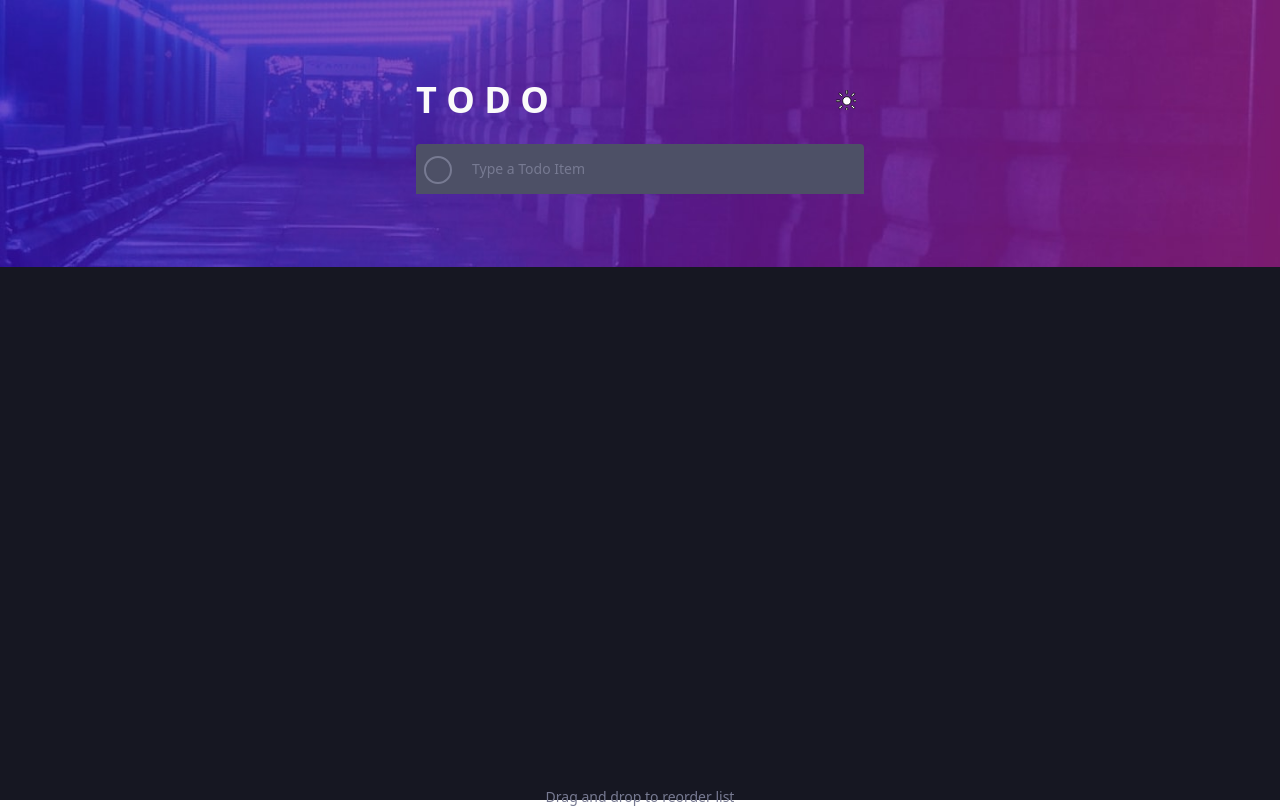
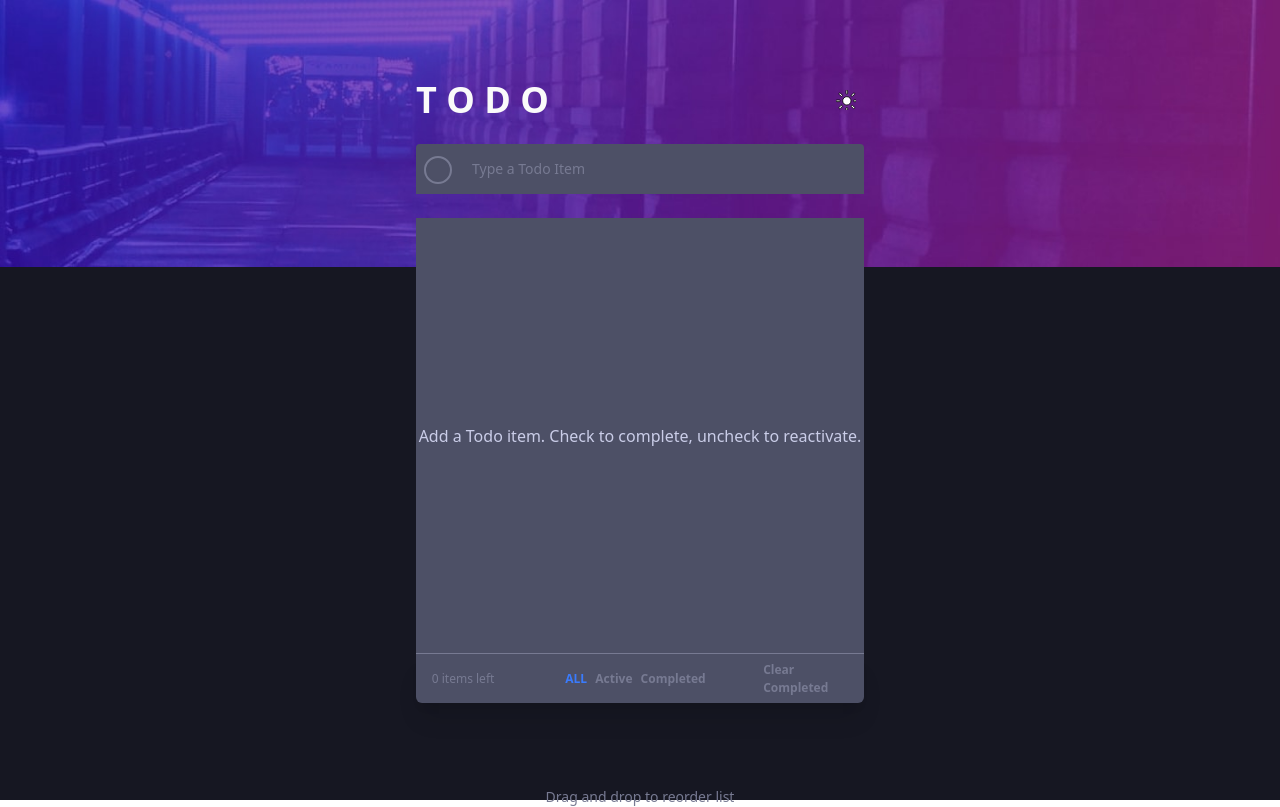
Before and after one commit to mortimerz/todo-app, a Next.js app: page / in a window 1280 px wide. Built offline with nearby package versions, Linux system fonts and the light colour scheme.

Commit message:
Reworked UI for Todo Items Container
* show empty view when no items are available
* created empty view compoent
* added styling

```diff
--- /dev/null
+++ b/components/todo/items/EmptyView.tsx
@@ -0,0 +1,29 @@
+import { observer } from "mobx-react-lite";
+import TodoStore, { TodoState, TodoViewFilter } from "../../../stores/TodoStore";
+
+interface IEmptyView {
+    todoStore: TodoStore;
+}
+
+const EmptyView: React.FC<IEmptyView> = ({ todoStore }) => {
+    let message = '';
+
+    switch (todoStore.viewFilter) {
+        case TodoViewFilter.ACTIVE:
+            message = 'You have no Active items remaining.'
+            break;
+        case TodoViewFilter.COMPLETED:
+            message = 'You have no Completed items.'
+            break;
+        default:
+            message = 'Add a Todo item. Check to complete, uncheck to reactivate.'
+            break;
+    }
+    return (
+        <div className="todo-empty">
+            {message}
+        </div>
+    )
+}
+
+export default observer(EmptyView);
--- a/components/todo/items/TodoItemsContainer.tsx
+++ b/components/todo/items/TodoItemsContainer.tsx
@@ -1,37 +1,32 @@
 import { observer } from "mobx-react";
 import TodoStore, { ITodoItem, TodoViewFilter } from "../../../stores/TodoStore";
+import EmptyView from "./EmptyView";
 import TodoItem from "./TodoItem";
 import TodoOptionsContainer from "./TodoOptionsContainer";
 
 interface ITodoItemsContainer {
-  todoStore:TodoStore;
+  todoStore: TodoStore;
 }
 
 const TodoItemsContainer: React.FC<ITodoItemsContainer> = ({ todoStore }) => {
   return (
     <>
-      <div className="
-      overflow-y-auto
-      items-center
-      flex
-      flex-col
-      rounded
-      max-h-[80%]
-      divide-y-[1px]
-      shadow-xl
-      dark:divide-dark-light-grayish-blue/[.20]
-      divide-light-light-grayish-blue
-      ">
-        {todoStore.getFilteredView().map((todo: ITodoItem, index) => {
-          return (
-            <TodoItem key={index} todoStore={todoStore} {...todo}></TodoItem>
+      {
+        todoStore.getFilteredView().length > 0 ?
+          (
+            <div className="todo-items-container">
+              {todoStore.getFilteredView().map((todo: ITodoItem, index) => {
+                return (
+                  <TodoItem key={index} todoStore={todoStore} {...todo}></TodoItem>
+                )
+              }
+              )}
+            </div>
+          ) : (
+            <EmptyView todoStore={todoStore} />
           )
-        })}
-      </div>
-      {
-        !!todoStore.todoItems.length ?
-          <TodoOptionsContainer todoStore={todoStore} /> : ''
       }
+      <TodoOptionsContainer todoStore={todoStore} />
     </>
   )
 };
--- a/styles/globals.css
+++ b/styles/globals.css
@@ -2,10 +2,6 @@
 @tailwind components;
 @tailwind utilities;
 
-
-body {
-  font-size: 18px;
-}
 /* extend out styles here to have them in a single css file */
 .app-background {
   @apply
@@ -105,6 +101,23 @@ body {
   gap-1
 }
 
+.todo-items-container {
+  @apply
+  overflow-y-auto
+  items-center
+  flex
+  flex-col
+  rounded
+  h-[80%]
+  max-h-[80%]
+  divide-y-[1px]
+  shadow-xl
+  bg-[#FFF]
+  dark:bg-dark-very-dark-grayish-blue
+  dark:divide-dark-light-grayish-blue/[.20]
+  divide-light-light-grayish-blue
+}
+
 /* to do item check indicator */
 .todo-check {
   @apply
@@ -154,3 +167,14 @@ body {
   flex-row
   break-all
 }
+
+.todo-empty {
+  @apply
+  h-[80%]
+  text-[16px]
+  dark:text-dark-light-grayish-blue
+  text-light-dark-grayish-blue
+  bg-[#FFF]
+  dark:bg-dark-very-dark-grayish-blue
+  flex justify-center items-center
+}
```
